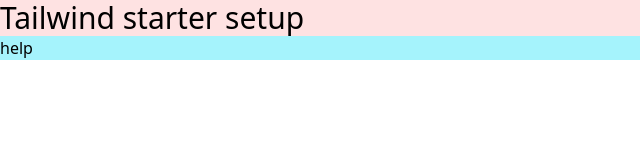
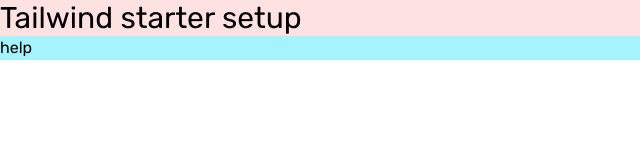
Before and after one commit to AJenkinsSolutions/my-bookmarks-ui, a website: page index.html in a window 1280 px wide. Shown: the full height of the page, 0-640 px from the left. Drawn offline with Linux system fonts and the light colour scheme.

Commit message:
setup and config

```diff
--- a/index.html
+++ b/index.html
@@ -6,10 +6,15 @@
     <meta http-equiv="X-UA-Compatible" content="IE=edge">
     <meta name="viewport" content="width=device-width, initial-scale=1.0">
 
+    <link rel="preconnect" href="https://fonts.googleapis.com" />
+    <link rel="preconnect" href="https://fonts.gstatic.com" crossorigin />
+    <link
+      href="https://fonts.googleapis.com/css2?family=Rubik:wght@400;600;700&display=swap"
+      rel="stylesheet"
+    />
     <link rel="stylesheet" href="css/style.css">
-    <link href="./output.css" rel="stylesheet">
     <script src="js/script.js" defer></script>
-    <title>Tail Wind starter setup</title>
+    <title>Bookmark</title>
 </head>
 <body>
     <h1 class="text-3xl bg-red-100">Tailwind starter setup</h1>
--- a/tailwind.config.js
+++ b/tailwind.config.js
@@ -10,12 +10,18 @@
 
     },
     extend: {
+      colors: {
+        softBlue: 'hsl(231, 69%, 60%)',
+        softRed: 'hsl(0, 94%, 66%)',
+        grayishBlue: 'hsl(229, 8%, 60%)',
+        veryDarkBlue: 'hsl(229, 31%, 21%)',
+      },
       fontFamily: {
-
+        sans: ['Rubik', 'sans-serif'],
       },
-      colors: {
-
-      }
+      backgroundImage: () => ({
+        dots: "url('../images/bg-dots.svg')",
+      })
     },
   },
   plugins: [],
```
Also changed, not shown: css/style.css.
